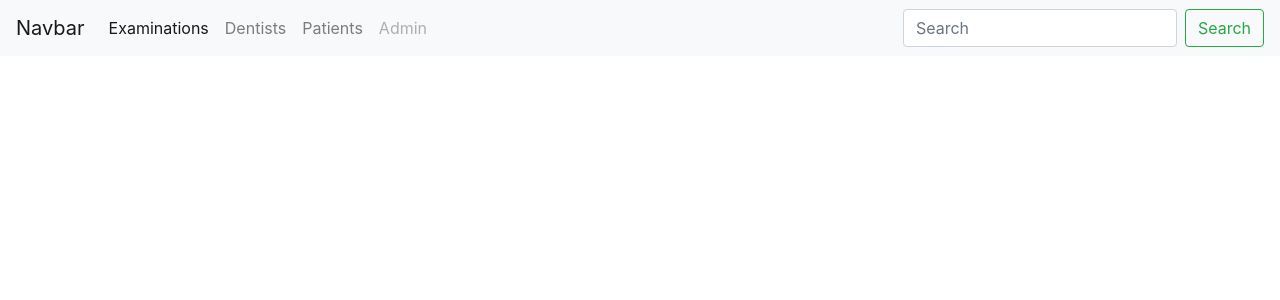
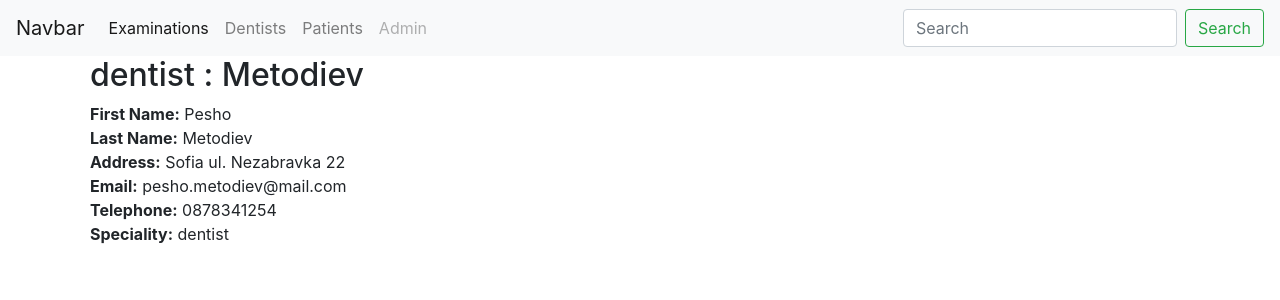
Before and after one commit to MartinValchev/dentals-ui, an Angular app in the folder dentals-portal/: page /specialist/1 in a window 1280 px wide. Before the commit this address led to /. Shown: the top 300 px of the page. Built offline with nearby package versions, Linux system fonts and the light colour scheme.

Commit message:
added specialist detail component

```diff
--- a/dentals-portal/src/app/app.module.ts
+++ b/dentals-portal/src/app/app.module.ts
@@ -7,12 +7,14 @@ import {SpecialistListComponent} from './specialist/specialist-list.component';
 import { RouterModule } from '@angular/router';
 import { appRoutes } from './routes';
 import { SpecialistService } from './specialist/shared/specialist.service';
+import { SpecialistDetailComponent } from './specialist/specialist-detail.component';
 
 @NgModule({
   declarations: [
     AppComponent,
     NavbarComponent,
-    SpecialistListComponent
+    SpecialistListComponent,
+    SpecialistDetailComponent
   ],
   imports: [
     BrowserModule,
--- a/dentals-portal/src/app/routes.ts
+++ b/dentals-portal/src/app/routes.ts
@@ -1,7 +1,9 @@
 import { Routes } from '@angular/router';
 import { SpecialistListComponent } from './specialist/specialist-list.component';
+import { SpecialistDetailComponent } from './specialist/specialist-detail.component';
 
 export const appRoutes:Routes = [
     { path: 'specialists', component: SpecialistListComponent },
+    { path: 'specialist/:id', component: SpecialistDetailComponent },
     { path: '', redirectTo: 'specialists', pathMatch: 'full'}
 ]
--- a/dentals-portal/src/app/specialist/shared/specialist.service.ts
+++ b/dentals-portal/src/app/specialist/shared/specialist.service.ts
@@ -6,14 +6,21 @@ import { ISpecialist } from './specialist.model';
 @Injectable()
 export class SpecialistService {
 
-    specialists: ISpecialist[];
-
     getSpecialists(): Observable<ISpecialist[]> {
         let subject = new Subject<ISpecialist[]>();
         setTimeout(() => {
             subject.next(SPECIALISTS); subject.complete();
         }, 100)
         return subject;
+    }
+
+    getSpecialist(id: number): Observable<ISpecialist> {
+        let specialistSubject = new Subject<ISpecialist>();
+        setTimeout(() => {
+            specialistSubject.next(SPECIALISTS.find(specialist => specialist.id == id));
+            specialistSubject.complete();
+        }, 100)
+        return specialistSubject;
     }
 
 }
--- /dev/null
+++ b/dentals-portal/src/app/specialist/specialist-detail.component.html
@@ -0,0 +1,19 @@
+<div class="container">
+
+  <div class="row">
+    <div class="col-md-11">
+      <h2>{{specialist?.speciality}} : {{specialist?.lastName}} </h2>
+    </div>
+  </div>
+
+  <div class="row">
+    <div class="col-md-6">
+      <div><strong>First Name:</strong> {{specialist?.firstName}}</div>
+      <div><strong>Last Name:</strong> {{specialist?.lastName}}</div>
+      <div><strong>Address:</strong> {{specialist?.address}}</div>
+      <div><strong>Email:</strong> {{specialist?.email}}</div>
+      <div><strong>Telephone:</strong> {{specialist?.telephone}}</div>
+      <div><strong>Speciality:</strong> {{specialist?.speciality}}</div>
+    </div>
+  </div>
+</div>
--- /dev/null
+++ b/dentals-portal/src/app/specialist/specialist-detail.component.ts
@@ -0,0 +1,26 @@
+import { Component, OnInit} from '@angular/core';
+import { SpecialistService } from './shared/specialist.service';
+import { ISpecialist } from './shared/specialist.model';
+import { ActivatedRoute } from '@angular/router';
+
+@Component({
+    templateUrl: './specialist-detail.component.html',
+    styles: [`
+    .container { padding-left: 20px; padding-right: 20px }
+    .event-image { height: 100px; }
+    `]
+})
+export class SpecialistDetailComponent implements OnInit {
+
+    specialist: ISpecialist;
+
+    constructor(private specialistService: SpecialistService, private route: ActivatedRoute) {}
+
+    ngOnInit(){
+        let id  = this.route.snapshot.params['id'];
+        this.specialistService.getSpecialist(id).subscribe((data) => {
+            this.specialist = data;
+        });
+
+    }
+}
```
